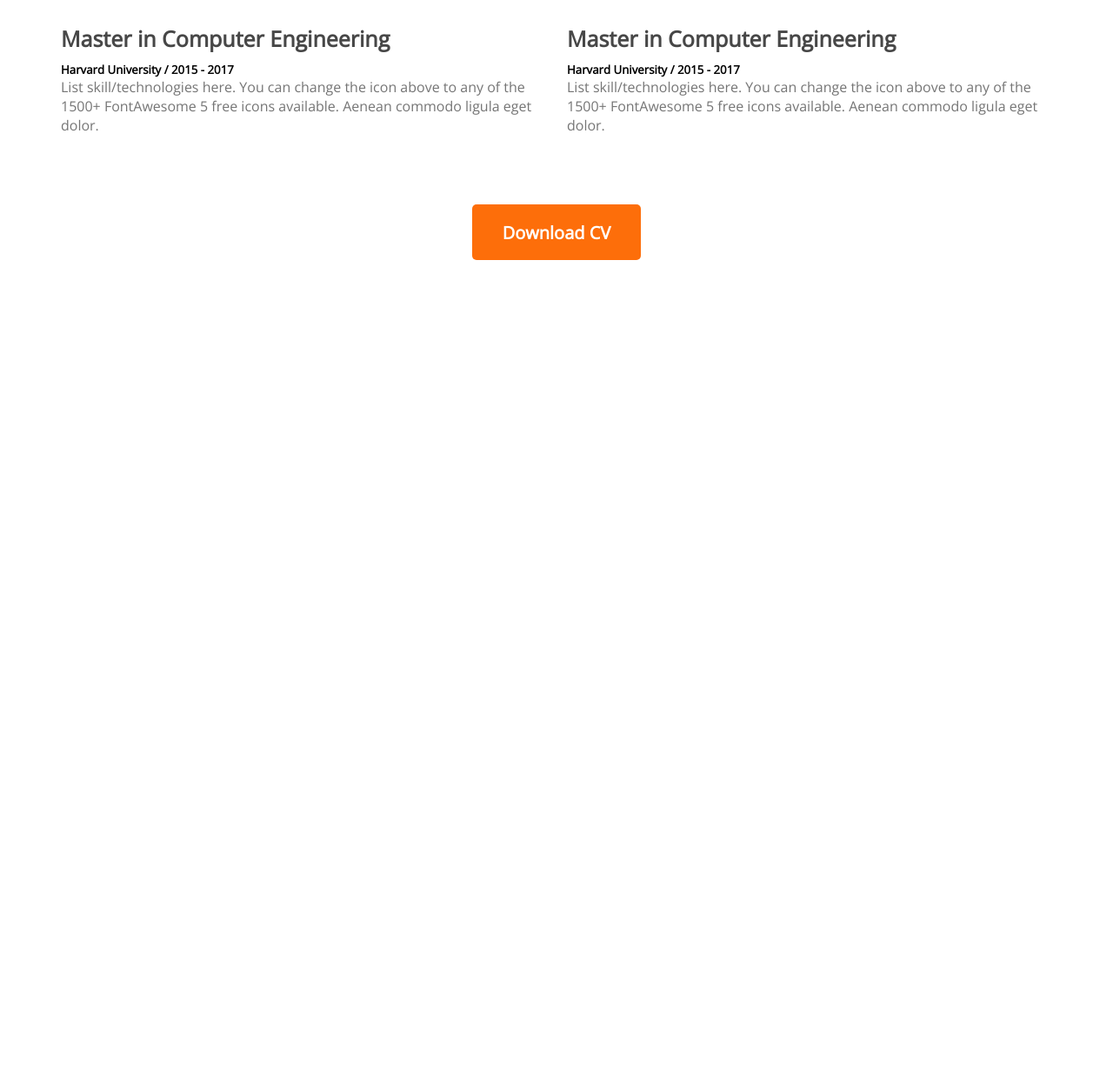
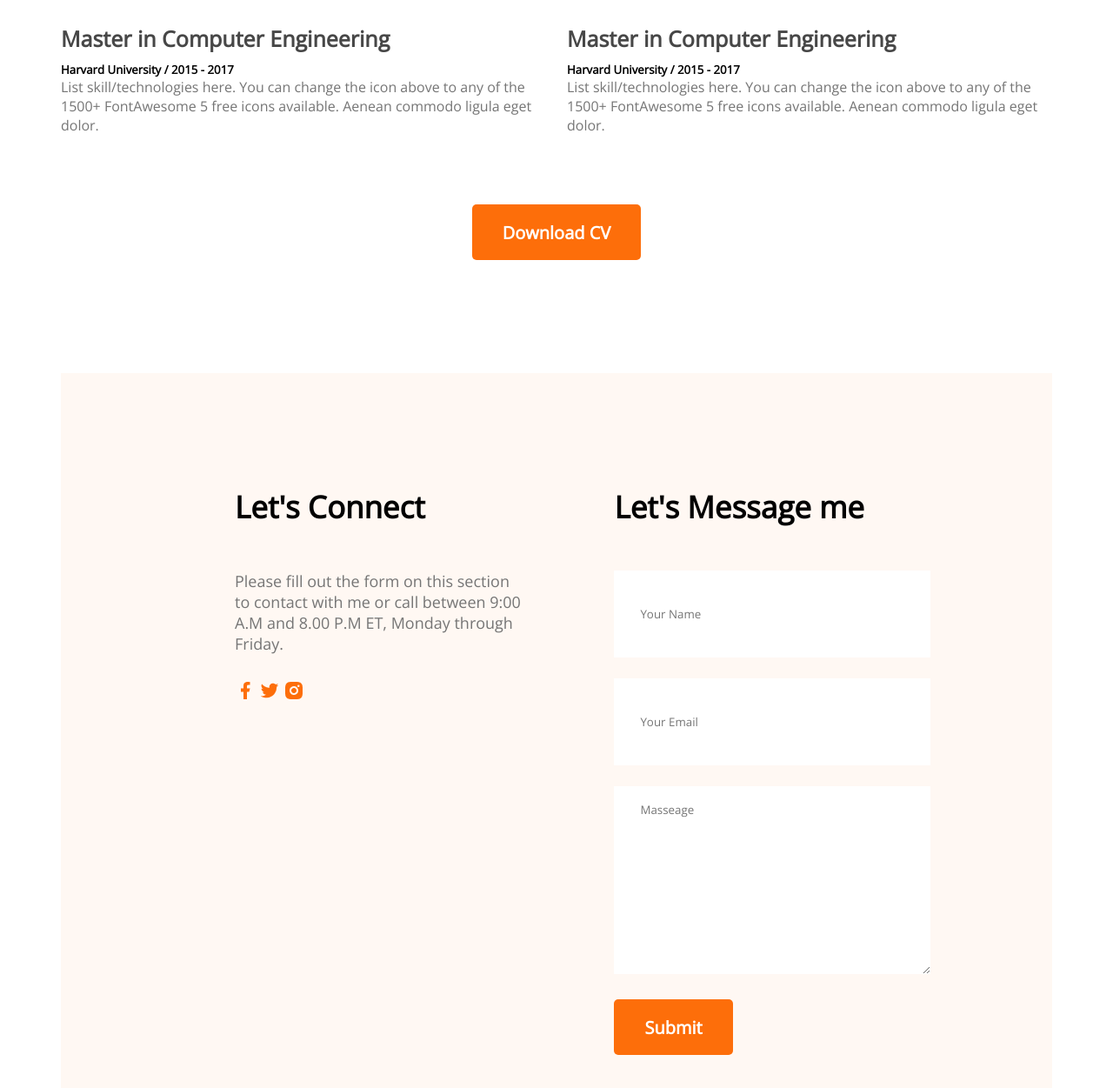
Before and after one commit to Anik47k7/deneloper-portfolio, a plain HTML site: page index.html in a window 1280 px wide. Shown: the part 2665-3916 px from the top of the page at 87% size. Before the commit the page ends 2964 px from the top, so only its background shows below. Drawn offline with nearby package versions, Linux system fonts and the light colour scheme.

Commit message:
complete

```diff
--- a/index.html
+++ b/index.html
@@ -135,6 +135,31 @@
                 <button class="btn-primary">Download CV</button>
             </div>
         </section>
+        <!-- contract section  -->
+        <section class="contact">
+            <div>
+               <h3 class="section-title">Let's Connect</h3>
+               <p class="section-description">Please fill out the form on this section to contact with me or call between 9:00 A.M and 8.00 P.M ET, Monday through Friday.</p>
+               <a href="">
+                <img src="/images/icons/facebook.png" alt="">
+               </a>
+               <a href="">
+                <img src="/images/icons/twitter.png" alt="">
+               </a>
+               <a href="">
+                <img src="/images/icons/insta.png" alt="">
+               </a>
+            </div>
+            <div>
+                <h3 class="section-title">Let's Message me</h3>
+                <form action="">
+                    <input type="text" name="" id="" placeholder="Your Name">
+                    <input type="email" name="" id=""placeholder="Your Email">
+                    <textarea name="" id="" cols="30" rows="10" placeholder="Masseage"></textarea>
+                    <input class="btn-primary" type="submit" value="Submit">
+                </form>
+            </div>
+        </section>
     </main>
     <footer>
 
--- a/styles/portfolio.css
+++ b/styles/portfolio.css
@@ -164,3 +164,25 @@ color: #757575;
     margin-top: 50px;
     text-align: center;
 }
+/* contact style  */
+.contact .section-title{
+    text-align: left;
+}
+.contact{
+    display: flex;
+    gap: 100px;
+    background: #FFF8F3;
+    padding: 130px 200px;
+}
+.contact input[type="text"], input[type="email"], textarea{
+    margin-bottom: 24px;
+    border: 0;
+    width: 100%;
+    padding: 18px 30px;
+}
+input{
+    height: 64px;
+}
+.contact a{
+    text-decoration: none;
+}
```
